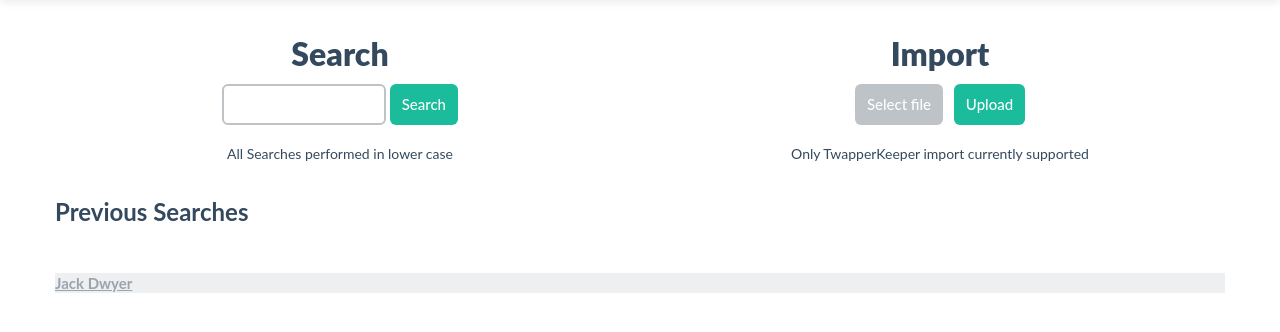
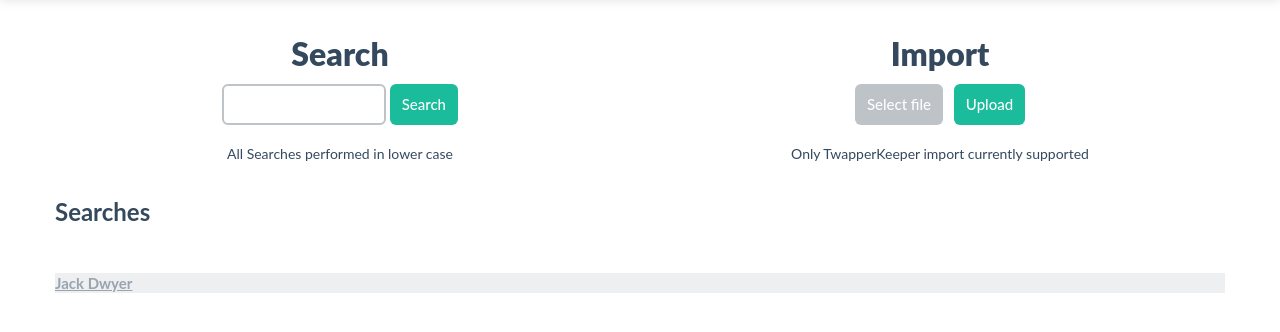
Before and after one commit to iampondie/geotweet.me, a Python web app: template templates/search.html in a window 1280 px wide. Shown: the part 53-385 px from the top of the page. Run offline with Jinja, Linux system fonts and the light colour scheme; the template is opened without the code that fills it, so the values that code supplies are empty; some libraries are stand-ins or nearby versions.

Commit message:
remove previous for better english

```diff
--- a/templates/search.html
+++ b/templates/search.html
@@ -30,8 +30,8 @@
             </div>
         </div>
         <br>
-        <h3>Previous Searches</h3>
-       <script type="text/javascript" src="{{ url_for('static', filename='js/controllers/prevSearchCntl.js') }}"></script>
+        <h3>Searches</h3>
+        <script type="text/javascript" src="{{ url_for('static', filename='js/controllers/prevSearchCntl.js') }}"></script>
         <div class="container" ng-controller="prevSearchCntl">
             <table class="table">
                 <thead>
```
